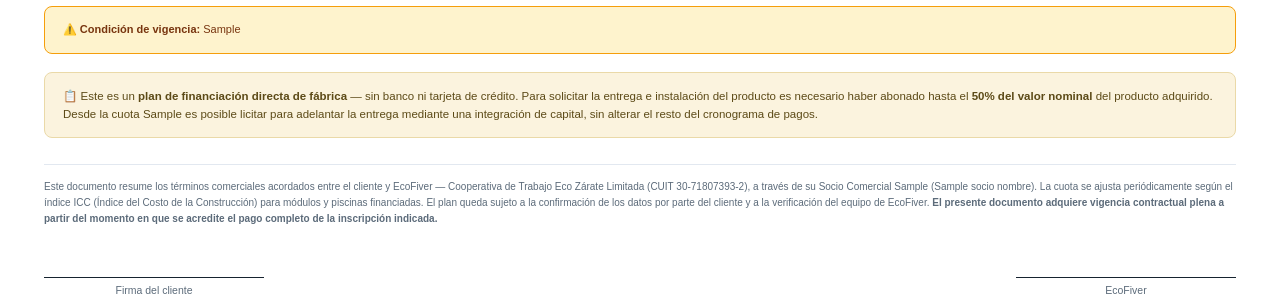
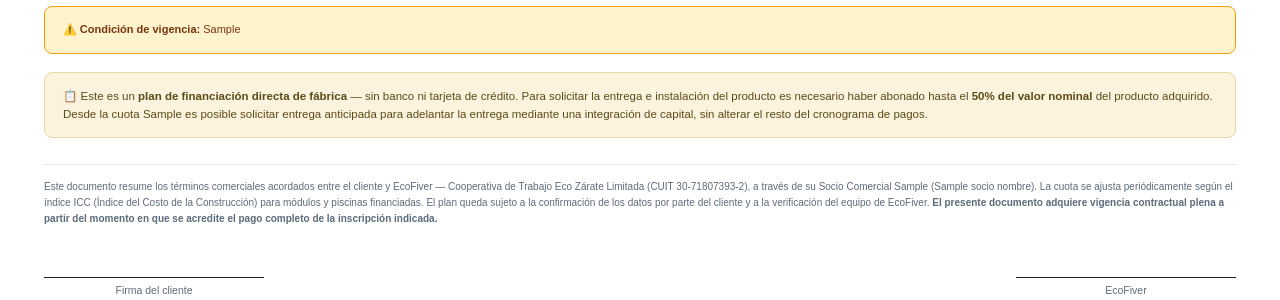
Before and after one commit to growersb-netizen/ECOFIVER-SISTEMA, a Python web app: template eco-crm/templates/documentos/resumen_plan_socio.html in a window 1280 px wide. Shown: the part 390-690 px from the top of the page. Run offline with Jinja, Linux system fonts and the light colour scheme; the template is opened without the code that fills it: most values are stand-ins (such as "Sample title", 1, 10 or a date in 2020).

Commit message:
fix(socios): reemplazar 'licitar' por 'solicitar entrega anticipada' en resumen PDF
Término 'licitación' eliminado del documento que se genera para clientes.

Co-Authored-By: Claude Sonnet 4.6 <noreply@anthropic.com>

```diff
--- a/eco-crm/templates/documentos/resumen_plan_socio.html
+++ b/eco-crm/templates/documentos/resumen_plan_socio.html
@@ -71,7 +71,7 @@
   <div class="aviso">
     📋 Este es un <strong>plan de financiación directa de fábrica</strong> — sin banco ni tarjeta de crédito.
     Para solicitar la entrega e instalación del producto es necesario haber abonado hasta el <strong>50% del valor nominal</strong>
-    del producto adquirido. Desde la cuota {{cuota_minima_licitacion}} es posible licitar para adelantar la entrega
+    del producto adquirido. Desde la cuota {{cuota_minima_licitacion}} es posible solicitar entrega anticipada para adelantar la entrega
     mediante una integración de capital, sin alterar el resto del cronograma de pagos.
   </div>
 
```
